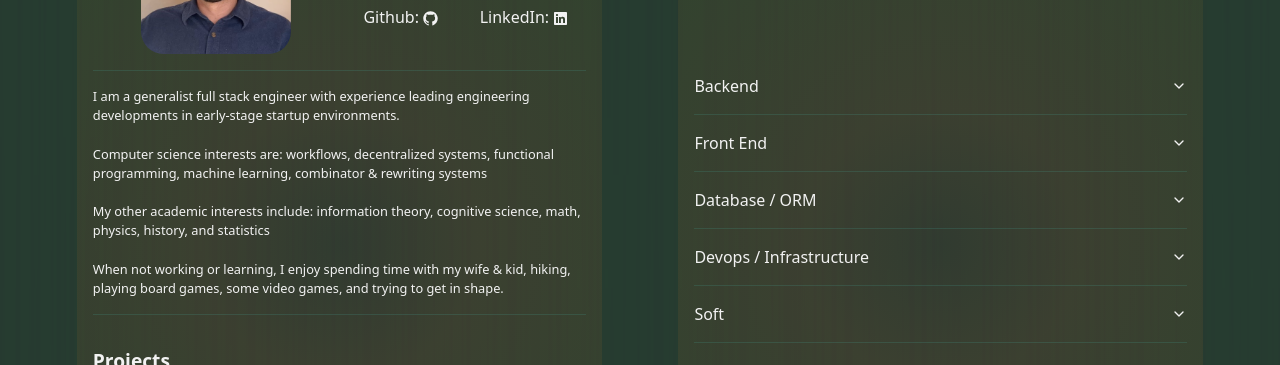
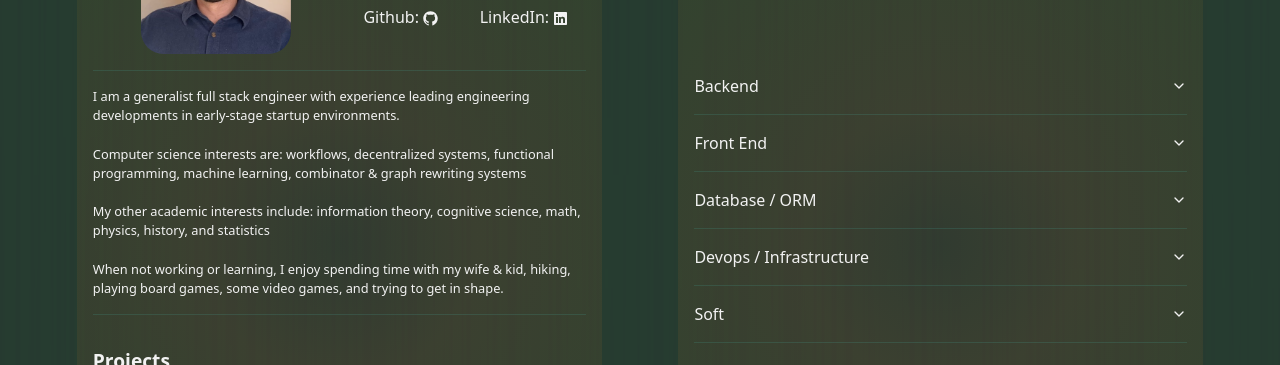
Before and after one commit to davidmnoll/davidmnoll.github.io, a React (Vite) app: page / in a window 1280 px wide. Shown: the part 186-551 px from the top of the page. Built offline with nearby package versions, Linux system fonts and the light colour scheme.

Commit message:
changed wording

```diff
--- a/src/components/sections/About.tsx
+++ b/src/components/sections/About.tsx
@@ -94,7 +94,7 @@ export default function Home() {
         I am a generalist full stack engineer with experience leading engineering developments in early-stage startup environments.
         <br />
         <br />
-        Computer science interests are: workflows, decentralized systems, functional programming, machine learning, combinator & rewriting systems
+        Computer science interests are: workflows, decentralized systems, functional programming, machine learning, combinator & graph rewriting systems
         <br />
         <br />
         My other academic interests include: information theory, cognitive science, math, physics, history, and statistics
```
